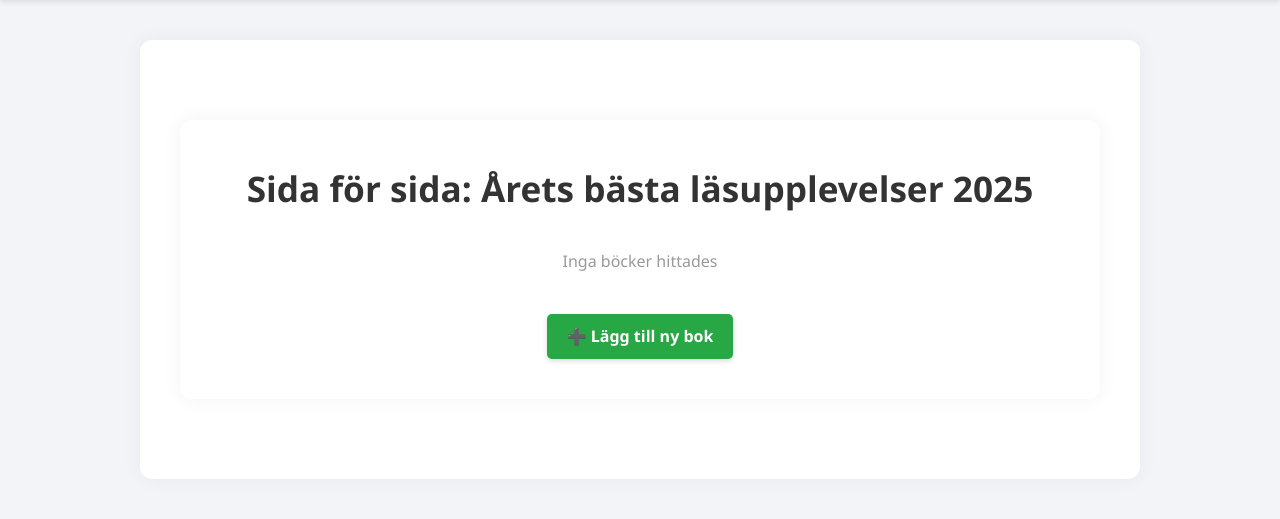
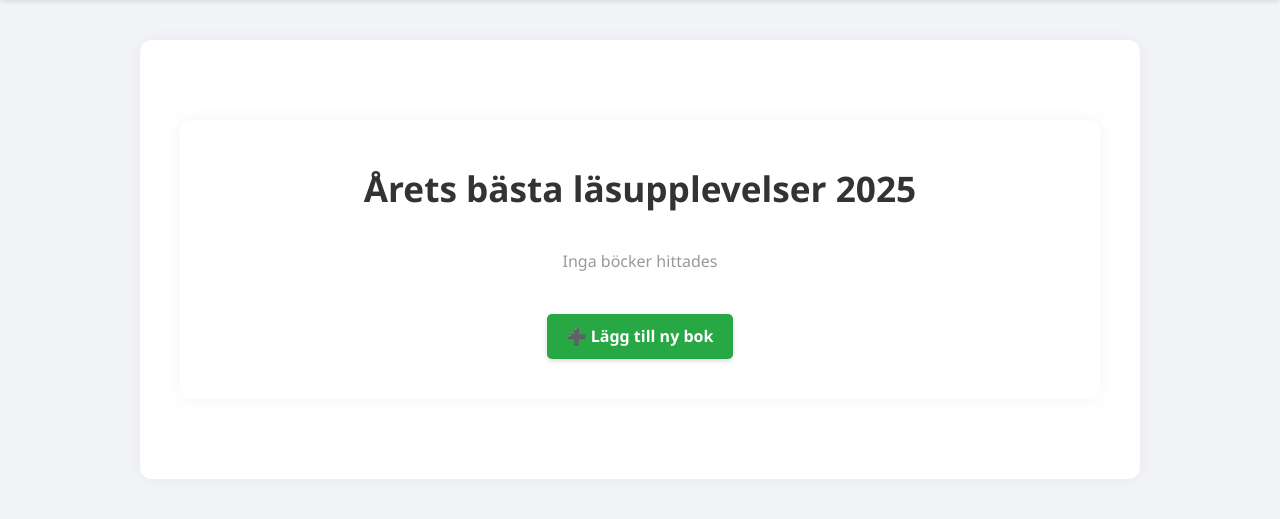
Before and after one commit to mirNNes/me-report, a Symfony app: template templates/book/index.html.twig in a window 1280 px wide. Shown: the part 252-771 px from the top of the page. Run offline with Twig, Linux system fonts and the light colour scheme; the template is opened without the code that fills it, so the values that code supplies are empty; style sheets or scripts are compiled from the project's sources; some libraries are stand-ins or nearby versions.

Commit message:
Update book index template

```diff
--- a/templates/book/index.html.twig
+++ b/templates/book/index.html.twig
@@ -5,7 +5,7 @@
 {% block body %}
 <div class="site-content">
     <h1 style="text-align: center; font-size: 2.2rem; margin-bottom: 2rem;">
-        Sida för sida: Årets bästa läsupplevelser 2025
+         Årets bästa läsupplevelser 2025
     </h1>
 
     <div class="book-grid" style="display: grid; grid-template-columns: repeat(auto-fit, minmax(180px, 1fr)); gap: 1.5rem; justify-items: center;">
```
